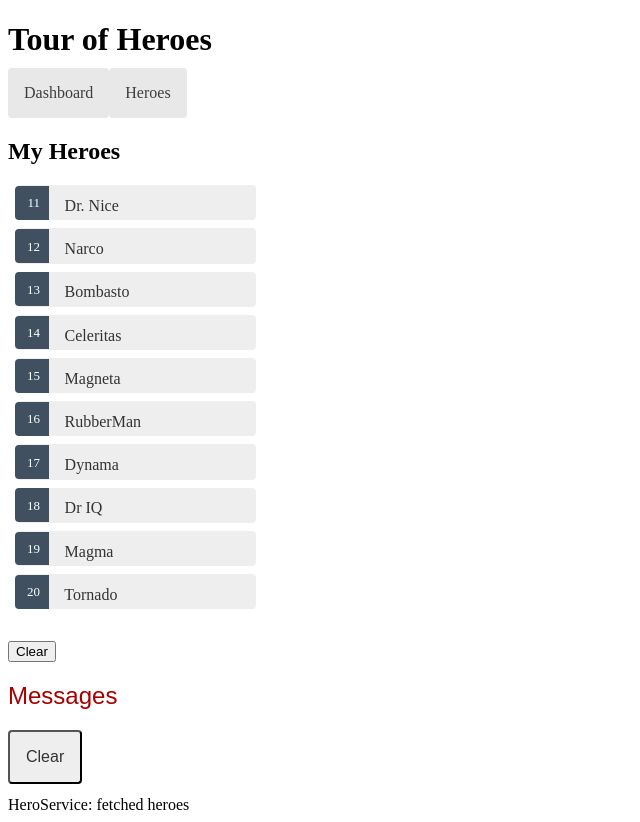
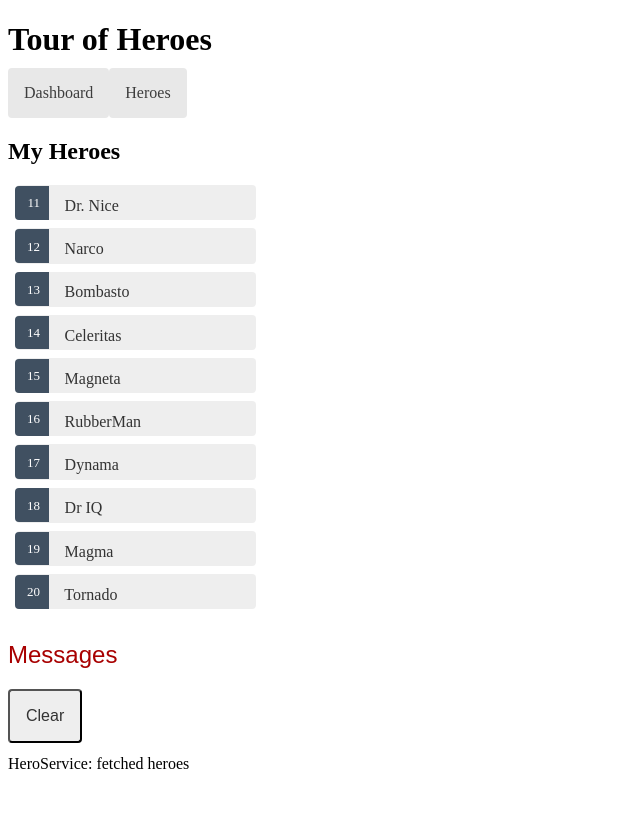
Before and after one commit to ponderfizzle/angular-tour-of-heroes, an Angular app: page /heroes in a window 1280 px wide. Shown: the whole page, without its empty margins (0-640 px from the left). After the commit the page ends 800 px from the top, so only its background shows below. Built offline with nearby package versions, Linux system fonts and the light colour scheme.

Commit message:
removed clear button

```diff
--- a/src/app/components/heroes/heroes.component.html
+++ b/src/app/components/heroes/heroes.component.html
@@ -6,5 +6,3 @@
     </a>
   </li>
 </ul>
-<button class="clear-button"
-        (click)="this.selectedHero=null">Clear</button>
```
